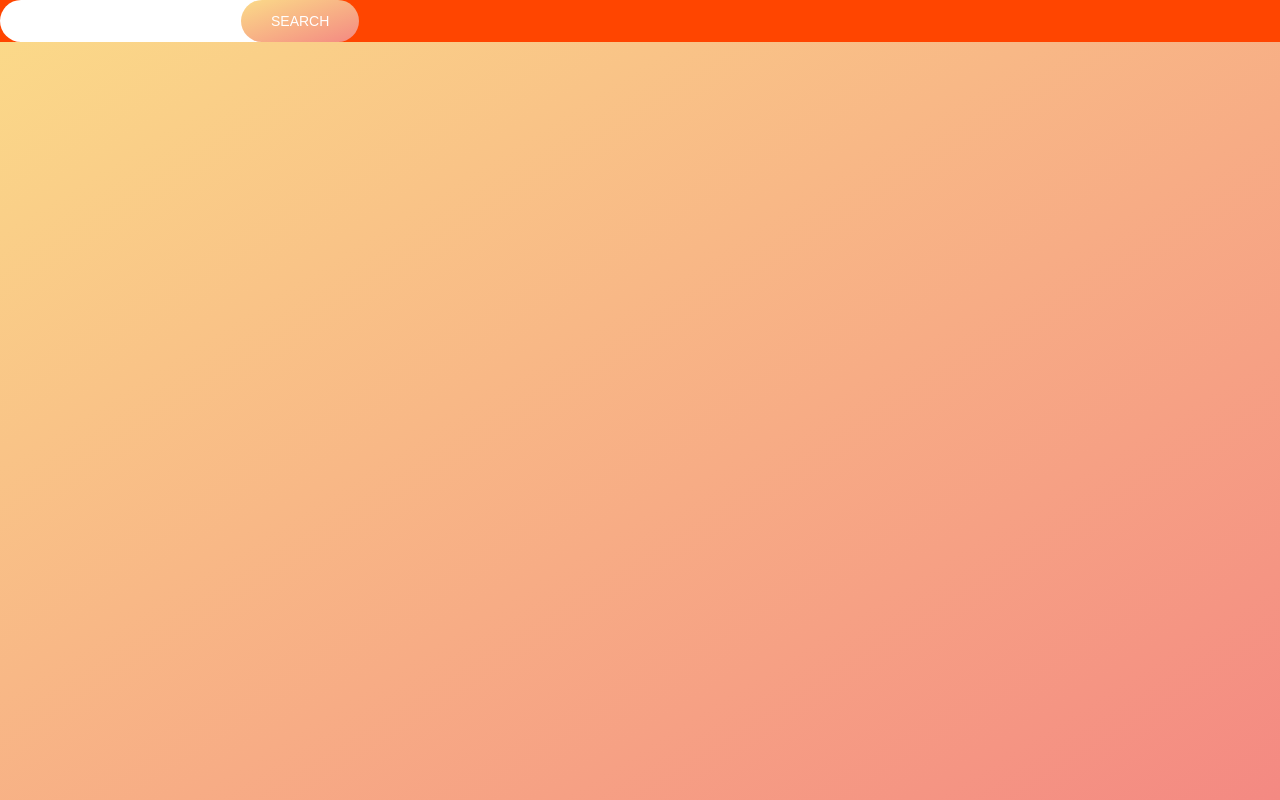
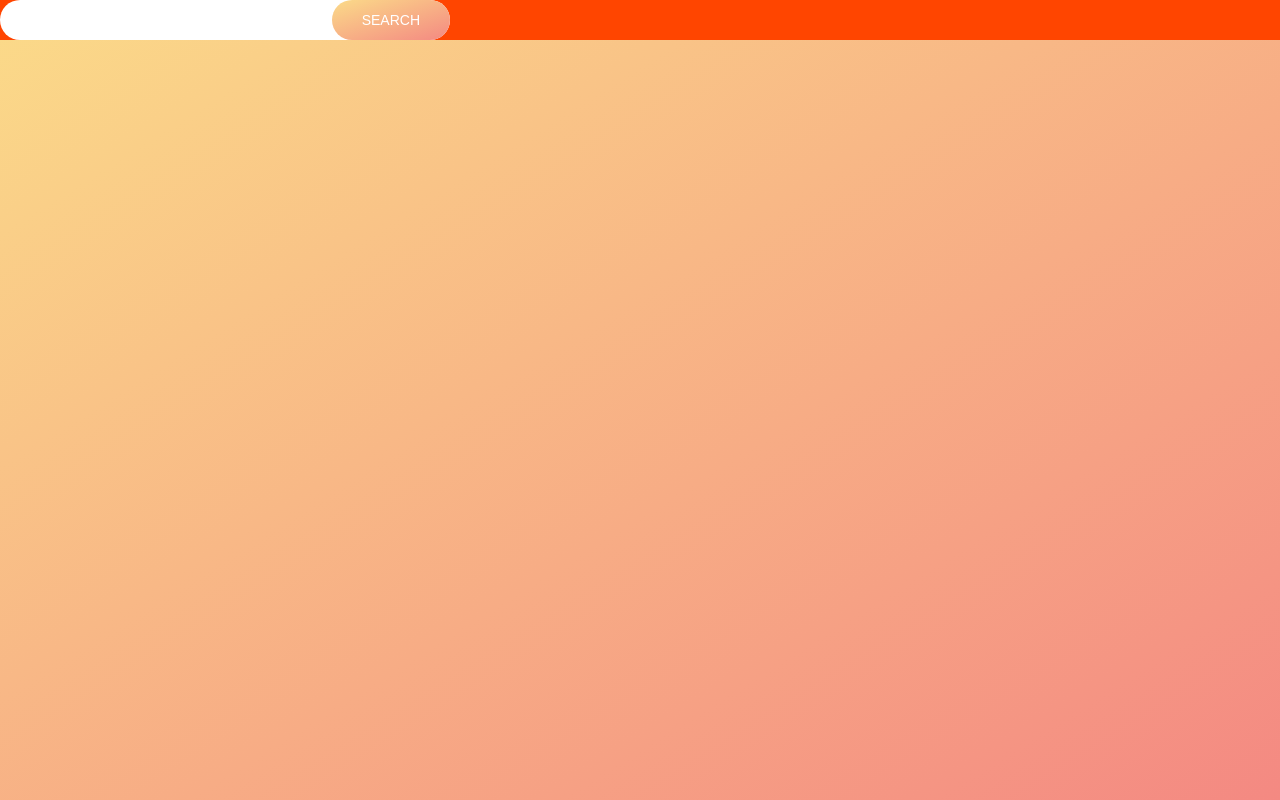
Before and after one commit to thaisonbk57/Food4today, a React (Create React App) app: page / in a window 1280 px wide. Built offline with nearby package versions, Linux system fonts and the light colour scheme; a web font is replaced by a local one.

Commit message:
updated CSS

```diff
--- a/src/containers/SearchForm/SearchButton.js
+++ b/src/containers/SearchForm/SearchButton.js
@@ -2,7 +2,7 @@ import React from "react";
 import styled from "styled-components";
 
 const SearchButton = styled.button`
-  padding: 13px 30px;
+  padding: 0 30px;
   font-size: 14px;
   background: linear-gradient(to right bottom, #fbdb89, #f48982);
   border: none;
@@ -10,6 +10,7 @@ const SearchButton = styled.button`
   transition: all 0.3s;
   color: #fff;
   font-weight: 500;
+  height: 40px;
   cursor: pointer;
 
   &:focus {
--- a/src/containers/SearchForm/SearchField.js
+++ b/src/containers/SearchForm/SearchField.js
@@ -6,7 +6,10 @@ const Input = styled.input`
   background: none;
   font-family: inherit;
   color: #333;
+  display: block;
   font-size: 17px;
+  padding: 0 10px;
+  flex: 1;
 
   &:focus {
     border: none;
--- a/src/containers/SearchForm/SearchForm.js
+++ b/src/containers/SearchForm/SearchForm.js
@@ -9,11 +9,16 @@ const Form = styled.form`
   border-radius: 100px;
   display: flex;
   align-items: center;
-  padding-left: 20px;
   transition: all 0.3s;
   position: relative;
-  width: 300px;
   justify-content: space-between;
+  height: 40px;
+  width: 450px;
+
+  &:focus-within {
+    transform: translateY(-5px);
+    box-shadow: 0 2px 40px #555;
+  }
 `;
 
 export default class SearchForm extends Component {
```
